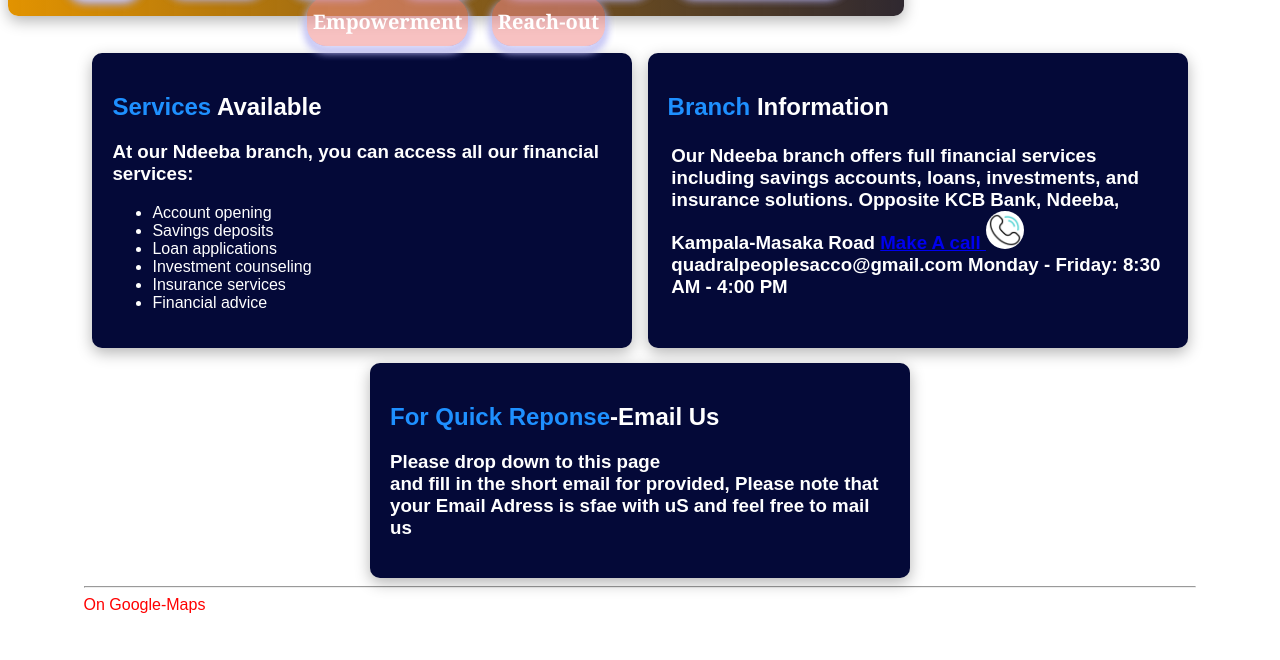
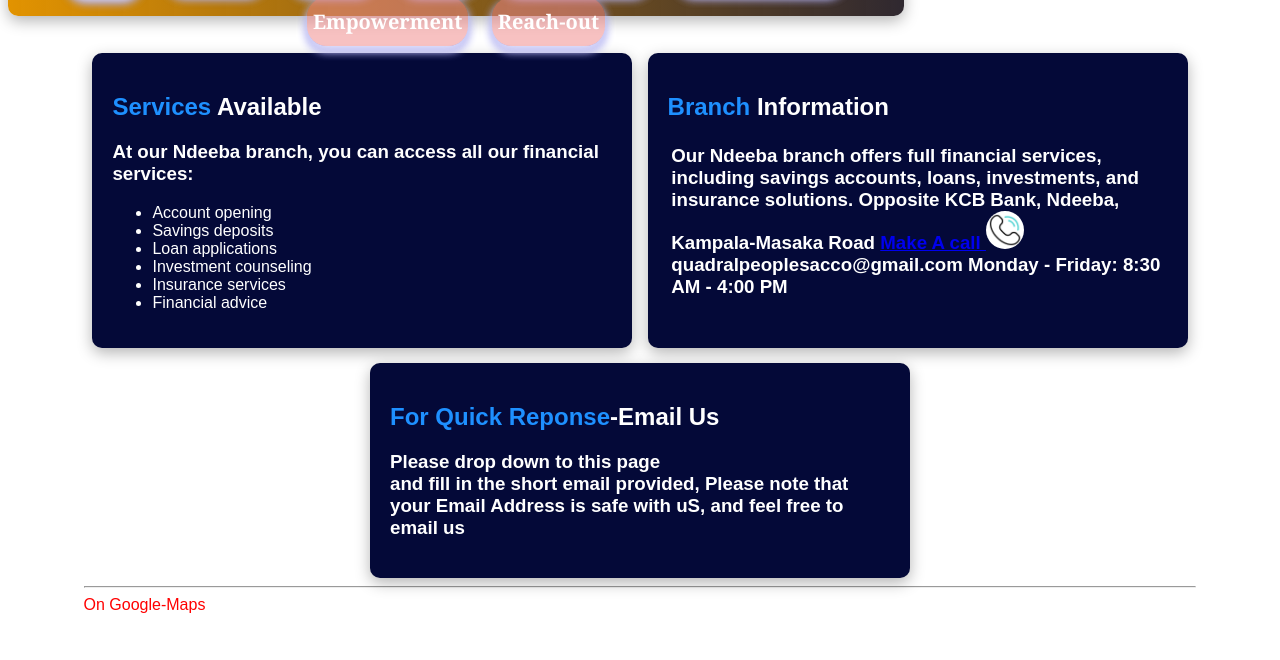
Before and after one commit to ceagan50/proje-12, a plain HTML site: page Mail.html in a window 1280 px wide. Shown: the part 140-800 px from the top of the page. Drawn offline with Linux system fonts and the light colour scheme.

Commit message:
Update Mail.html

```diff
--- a/Mail.html
+++ b/Mail.html
@@ -144,7 +144,7 @@ At our Ndeeba branch, you can access all our financial services:</h3>
 <div class="tab-2">
 
 <h2 style="color:white;"> <u style="text-decoration: dashed; text-decoration-color: deepskyblue;">Branch</u> Information</h2>
-<h3 style="padding: 0.1cm;">Our Ndeeba branch offers full financial services including savings accounts, loans, investments, and insurance solutions.
+<h3 style="padding: 0.1cm;">Our Ndeeba branch offers full financial services, including savings accounts, loans, investments, and insurance solutions.
 Opposite KCB Bank, Ndeeba, Kampala-Masaka Road
 <a href="+256 702 801507">Make A call <img src="phone.gif" style="width:1cm; border-radius: 50%;"></a>
 quadralpeoplesacco@gmail.com
@@ -160,8 +160,8 @@ Monday - Friday: 8:30 AM - 4:00 PM
     <h2 style="color:white;"><u> For Quick Reponse</u>-Email Us</h2>
     <h3>
         Please drop down to this page<br>
-        and fill in the short email for provided,
-        Please note that your Email Adress is sfae with uS and feel free to mail us
+        and fill in the short email provided,
+        Please note that your Email Address is safe with uS, and feel free to email us
     </h3>
 </div>
 
@@ -201,7 +201,7 @@ Monday - Friday: 8:30 AM - 4:00 PM
 <div clas="p-infor">
 <p>
 <ol>
-<li> Step 1: Enter your first name in the fiels</li>
+<li> Step 1: Enter your first name in the fields </li>
 <li>Step 2: Enter your second name  </li>
 <li> Step 3: fill in your Email</li>
 <li>Step 4: write down your email message</li>
@@ -265,7 +265,7 @@ Monday - Friday: 8:30 AM - 4:00 PM
 
 <!-- Sample HTML Form -->
 <form
-  action="https://formspree.io/f/xvgwlpda"
+  action="https://formspree.io/f/myznokzy"
   method="POST"
 >
    <h2 style="color:rgb(235, 245, 255);"> First-Name:
@@ -414,7 +414,7 @@ Monday - Friday: 8:30 AM - 4:00 PM
                 <ul>
                     <li><i class="fas fa-map-marker-alt"></i> Opposite KCB bank in Ndeeba</li>
                     <li><i class="fas fa-phone"></i> </li>
-                    <li><i class="fas fa-envelope"></i> quadralpeoplesacco@gmail.com</li>
+                    <li><i class="fas fa-envelope"></i> quadralkpeoplesacco@gmail.com</li>
                     <li><i class="fas fa-clock"></i> 8:30 AM - 4:00 PM (Mon-Fri)</li>
                 </ul>
             </div>
```
